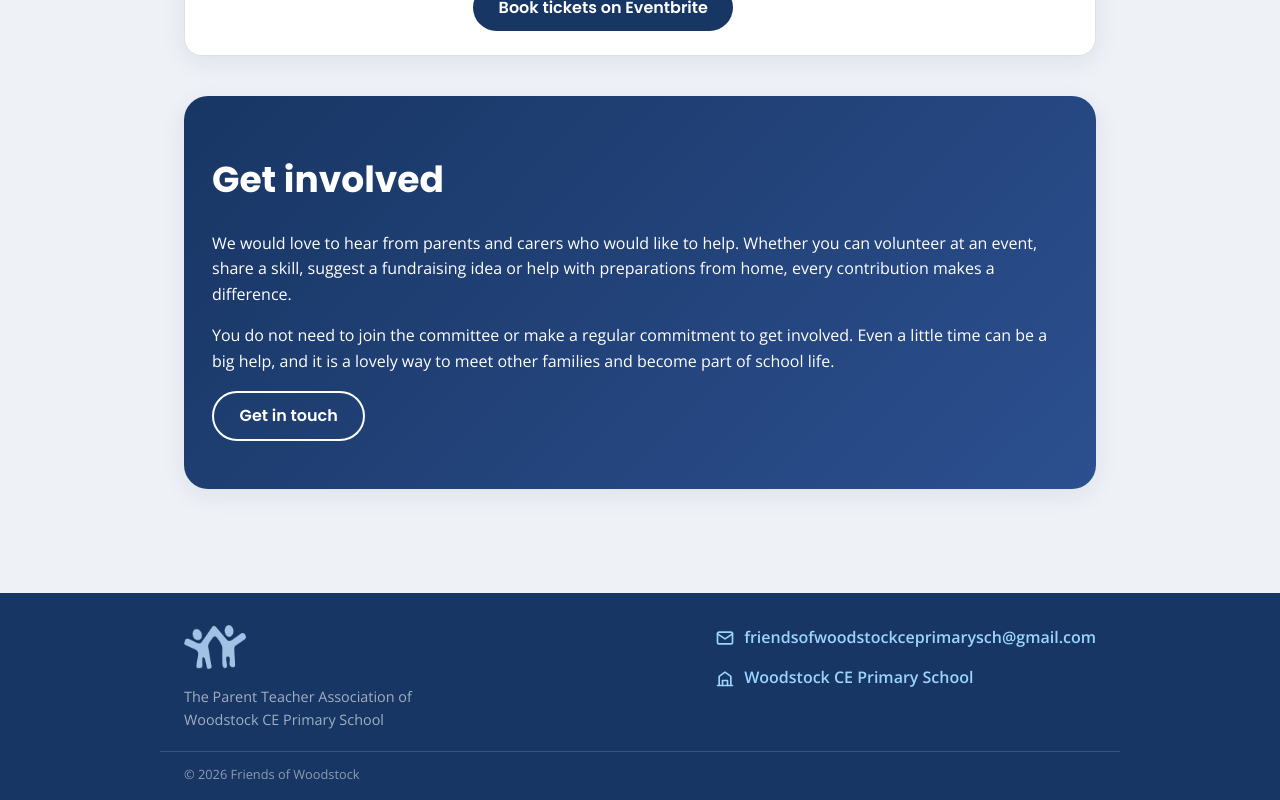
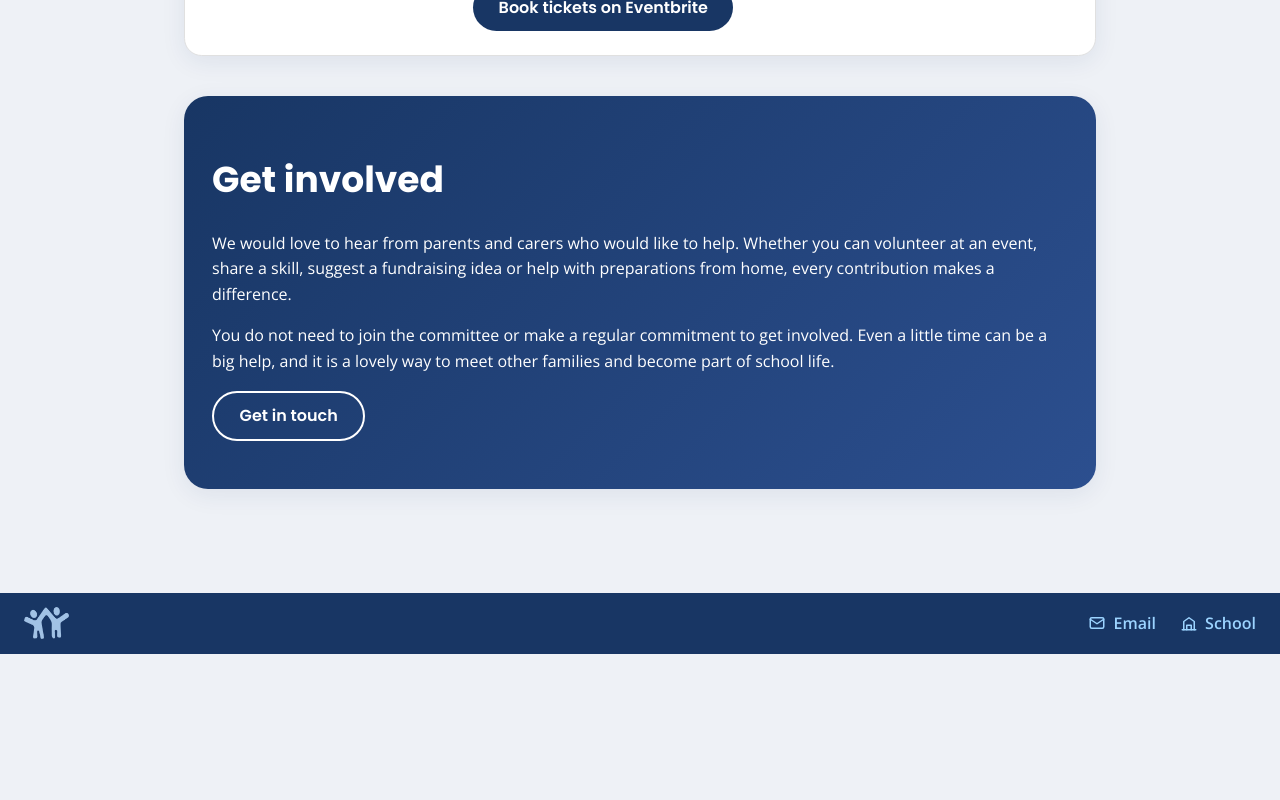
Before and after one commit to claidler/woodstock-pta, a React (Vite) app: page / in a window 1280 px wide. Shown: the part 1495-2295 px from the top of the page. After the commit the page ends 2149 px from the top, so only its background shows below. Built offline with nearby package versions, Linux system fonts and the light colour scheme.

Commit message:
Compact footer: single row, logo left, icon links right

```diff
--- a/src/components/Layout.jsx
+++ b/src/components/Layout.jsx
@@ -36,11 +36,7 @@ export default function Layout() {
         <Outlet />
       </main>
       <footer className="site-footer">
-        <div className="footer-inner">
-          <div className="footer-brand">
         <img className="footer-logo" src={site.logo} alt={site.shortName} />
-            <p className="footer-tagline">{site.tagline}</p>
-          </div>
         <nav className="footer-links" aria-label="Footer">
           <a className="footer-link" href={`mailto:${site.email}`}>
             <svg
@@ -56,7 +52,7 @@ export default function Layout() {
               <rect x="3" y="5" width="18" height="14" rx="2" />
               <path d="m3 7 9 6 9-6" />
             </svg>
-              <span>{site.email}</span>
+            <span>Email</span>
           </a>
           <a
             className="footer-link"
@@ -78,11 +74,9 @@ export default function Layout() {
               <path d="M5 21V10l7-5 7 5v11" />
               <path d="M9 21v-6h6v6" />
             </svg>
-              <span>Woodstock CE Primary School</span>
+            <span>School</span>
           </a>
         </nav>
-        </div>
-        <div className="footer-legal">© {new Date().getFullYear()} Friends of Woodstock</div>
       </footer>
     </div>
   );
--- a/src/styles.css
+++ b/src/styles.css
@@ -170,47 +170,44 @@ a {
 
 .site-footer {
   margin-top: 2rem;
+  padding: 0.9rem 1.5rem;
+  display: flex;
+  align-items: center;
+  justify-content: space-between;
+  gap: 1rem 2rem;
+  flex-wrap: wrap;
   background: var(--colour-primary);
   color: rgba(255, 255, 255, 0.85);
 }
 
-.footer-inner {
-  max-width: 960px;
-  margin: 0 auto;
-  padding: 2rem 1.5rem 1.25rem;
+.footer-brand {
   display: flex;
-  align-items: flex-start;
-  justify-content: space-between;
-  gap: 2rem 3rem;
-  flex-wrap: wrap;
-}
-
-.footer-brand {
-  max-width: 300px;
+  align-items: center;
+  gap: 0.75rem;
 }
 
 .footer-logo {
-  height: 44px;
+  height: 32px;
   width: auto;
-  margin-bottom: 0.5rem;
 }
 
-.footer-tagline {
-  margin: 0;
-  font-size: 0.9rem;
-  color: rgba(255, 255, 255, 0.6);
+.footer-brand-name {
+  font-family: var(--font-headings);
+  font-weight: 700;
+  font-size: 1rem;
+  color: #fff;
 }
 
 .footer-links {
   display: flex;
-  flex-direction: column;
-  gap: 0.9rem;
+  align-items: center;
+  gap: 1.5rem;
 }
 
 .footer-link {
   display: inline-flex;
   align-items: center;
-  gap: 0.6rem;
+  gap: 0.45rem;
   color: var(--colour-secondary);
   text-decoration: none;
   font-weight: 600;
@@ -222,18 +219,9 @@ a {
 }
 
 .footer-icon {
-  width: 20px;
-  height: 20px;
+  width: 18px;
+  height: 18px;
   flex: none;
-}
-
-.footer-legal {
-  max-width: 960px;
-  margin: 0 auto;
-  padding: 0.75rem 1.5rem 1rem;
-  border-top: 1px solid rgba(255, 255, 255, 0.15);
-  font-size: 0.8rem;
-  color: rgba(255, 255, 255, 0.5);
 }
 
 .hero-logo {
```
Lines whose indentation alone changed are shown as unchanged.
